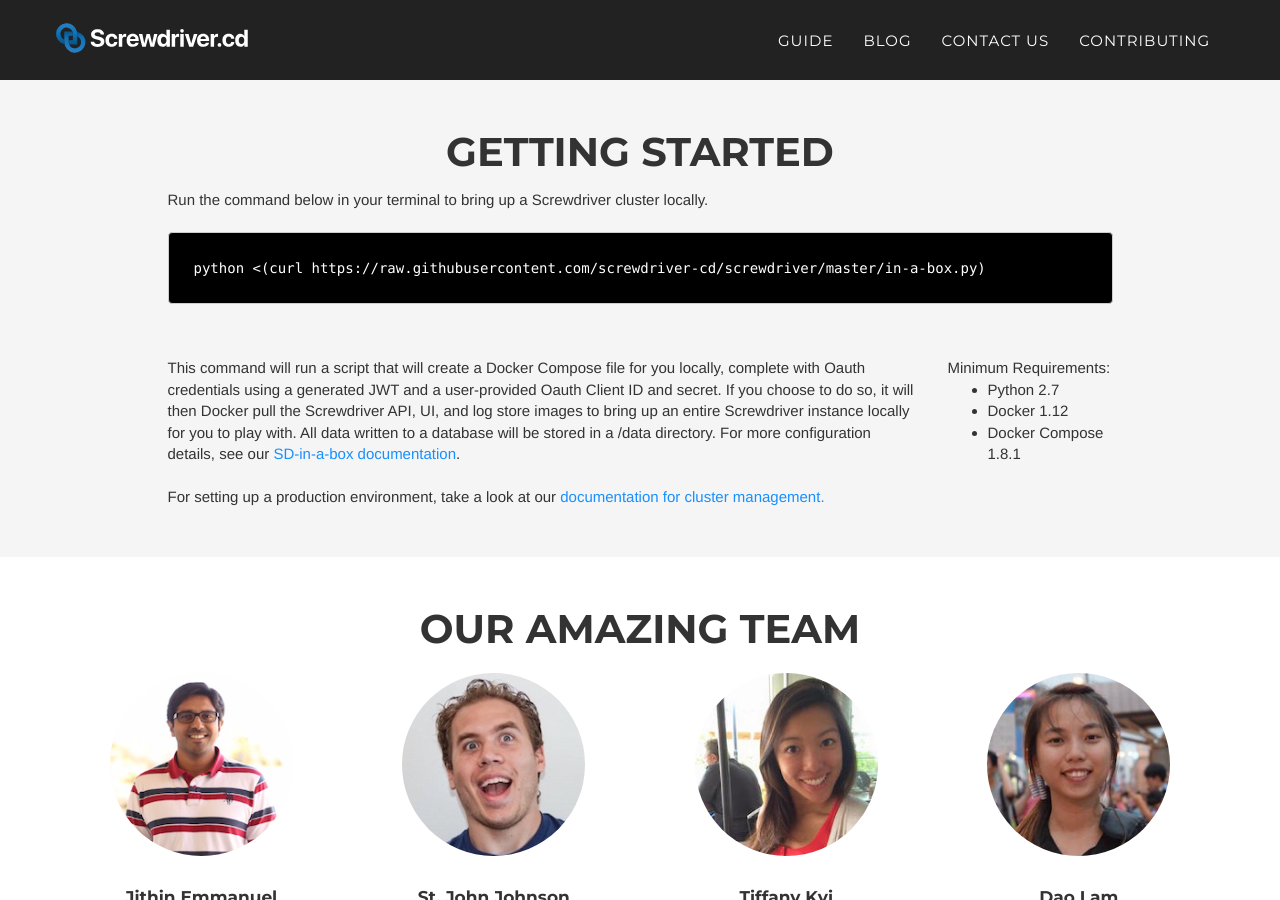
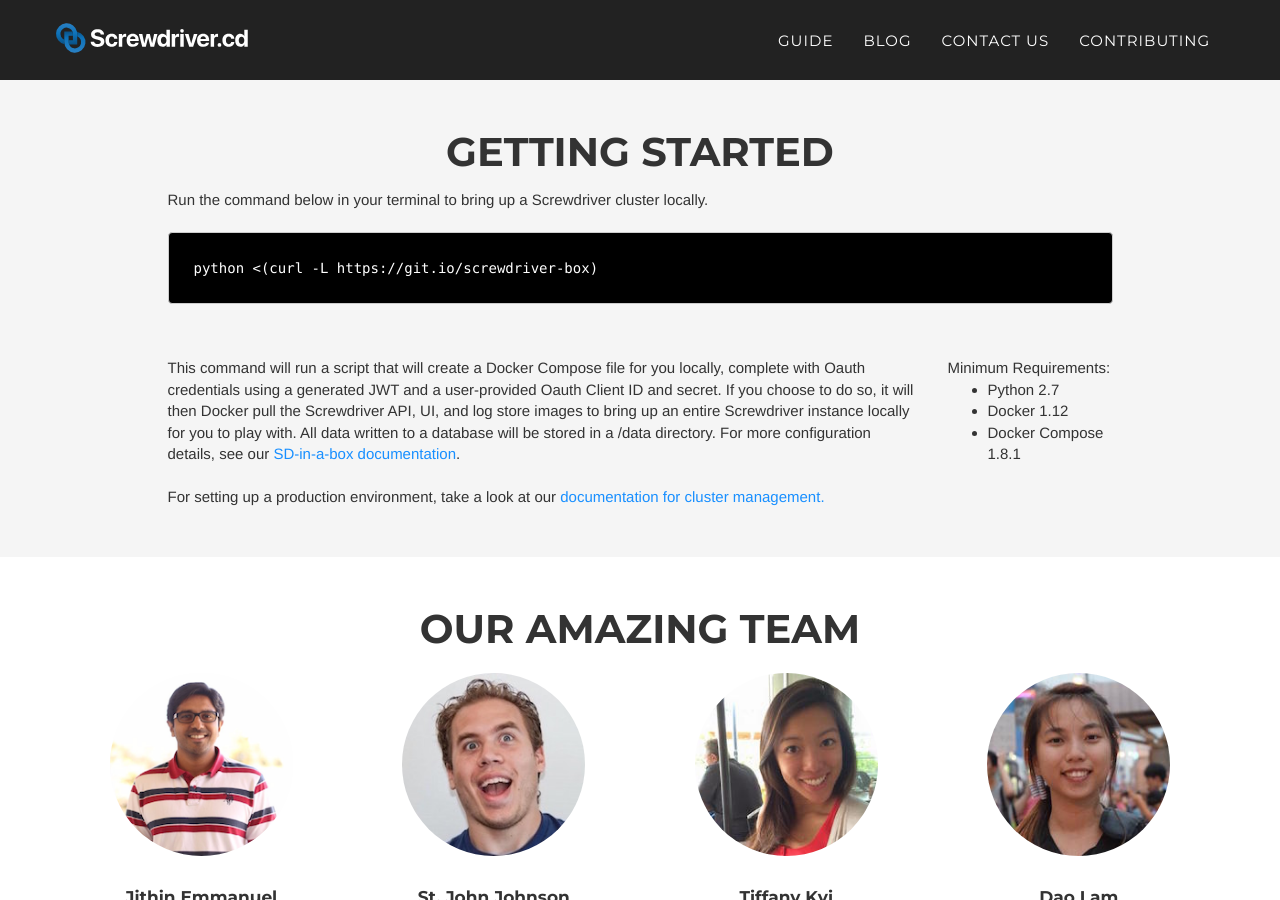
Before and after one commit to screwdriver-cd/homepage, a Jekyll site: the page built from index.md, in a window 1280 px wide and 900 px high, scrolled down 1477 px. Built offline with Jekyll 4.4.1, drawn with Linux system fonts in a browser that asks for light colours; some web fonts are replaced; some of the changed lines change nothing that is shown.

Commit message:
fix(879): Updating in-a-box link.
We updated all the links except the one on the homepage.

Resolves https://github.com/screwdriver-cd/screwdriver/issues/879

```diff
--- a/_includes/getstarted.html
+++ b/_includes/getstarted.html
@@ -11,7 +11,7 @@
                 <div class="col-lg-10">
                     Run the command below in your terminal to bring up a Screwdriver cluster locally.
                     <br /><br />
-                    <pre>python <(curl https://raw.githubusercontent.com/screwdriver-cd/screwdriver/master/in-a-box.py)</pre>
+                    <pre>python <(curl -L https://git.io/screwdriver-box)</pre>
                 </div>
                 <div class="col-lg-1"></div>
             </div>
```
